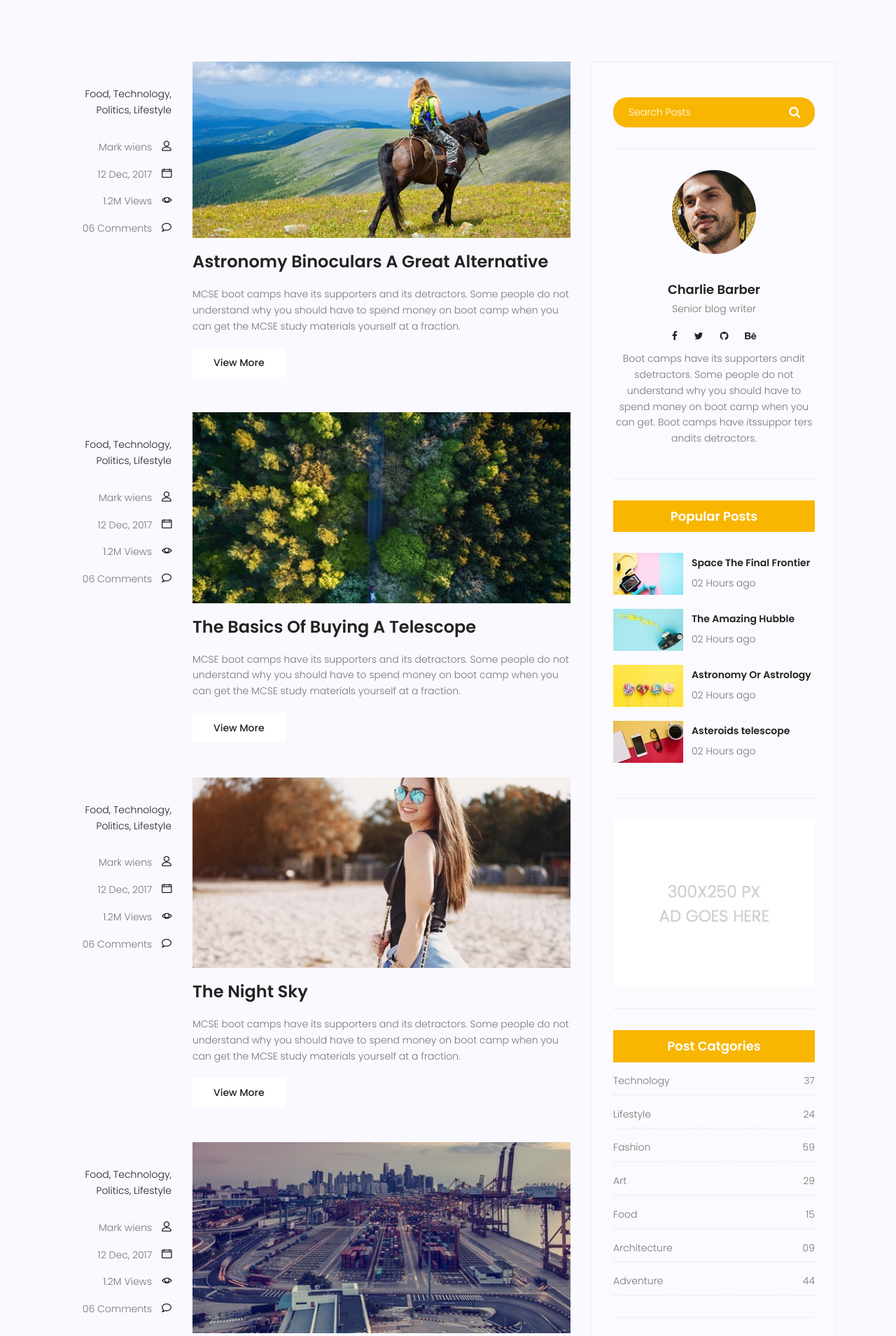
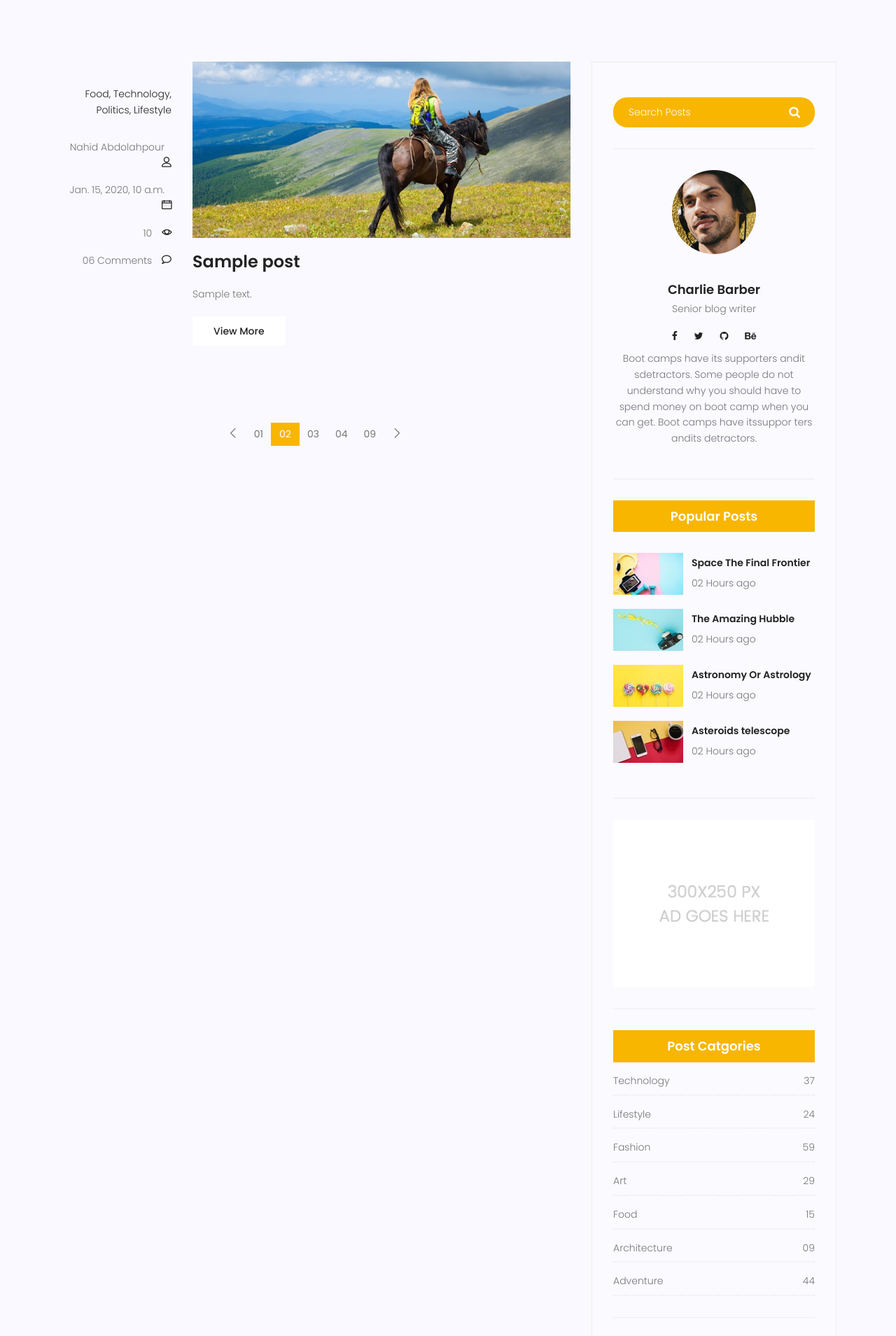
Before and after one commit to NAHID1367/site_test, a Django app: page /blog/ in a window 1280 px wide. Shown: the part 1042-2951 px from the top of the page at 70% size. Run offline with Django 4.2, Linux system fonts and the light colour scheme; tables that the repository leaves empty hold one stand-in row (values such as "Sample post"); some libraries are stand-ins or nearby versions.

Commit message:
created test
created test.html
edit blog.html
post id

```diff
--- a/blog/urls.py
+++ b/blog/urls.py
@@ -1,9 +1,11 @@
 from  django.urls import path
-from .views import blog_view, single_view
+from .views import blog_view, single_view, test
 
 app_name = 'blog'
 
 urlpatterns = [
     path('', blog_view,name='index'),
     path('single/',single_view,name='single'),
+    path('post/<int:pid>',test,name='test'),
+    #path('<str:name>/<str:family_name>/<int:age>',test,name='test'),
 ]
--- a/blog/views.py
+++ b/blog/views.py
@@ -1,8 +1,16 @@
-from django.shortcuts import render
-
+from django.shortcuts import render, get_object_or_404
+from blog.models import Post
 
 def blog_view(request):
-    return render(request,'blog/blog-home.html')
+    posts = Post.objects.all()
+    context = {'posts':posts}
+    return render(request,'blog/blog-home.html',context)
 
 def single_view(request):
     return render(request,'blog/blog-single.html')
+
+def test(request,pid):
+    #post = Post.objects.get(id=pid)
+    post = get_object_or_404(Post, pk=pid)
+    context = {'post':post}
+    return render(request,'blog/test.html',context)
--- a/templates/blog/blog-home.html
+++ b/templates/blog/blog-home.html
@@ -86,6 +86,7 @@
 				<div class="container">
 					<div class="row">
 						<div class="col-lg-8 posts-list">
+							{% for post in posts %}
 							<div class="single-post row">
 								<div class="col-lg-3  col-md-3 meta-details">
 									<ul class="tags">
@@ -95,9 +96,9 @@
 										<li><a href="#">Lifestyle</a></li>
 									</ul>
 									<div class="user-details row">
-										<p class="user-name col-lg-12 col-md-12 col-6"><a href="#">Mark wiens</a> <span class="lnr lnr-user"></span></p>
-										<p class="date col-lg-12 col-md-12 col-6"><a href="#">12 Dec, 2017</a> <span class="lnr lnr-calendar-full"></span></p>
-										<p class="view col-lg-12 col-md-12 col-6"><a href="#">1.2M Views</a> <span class="lnr lnr-eye"></span></p>
+										<p class="user-name col-lg-12 col-md-12 col-6"><a href="#">Nahid Abdolahpour</a> <span class="lnr lnr-user"></span></p>
+										<p class="date col-lg-12 col-md-12 col-6"><a href="#">{{post.publish_date}}</a> <span class="lnr lnr-calendar-full"></span></p>
+										<p class="view col-lg-12 col-md-12 col-6"><a href="#">{{post.counted_views}}</a> <span class="lnr lnr-eye"></span></p>
 										<p class="comments col-lg-12 col-md-12 col-6"><a href="#">06 Comments</a> <span class="lnr lnr-bubble"></span></p>
 									</div>
 								</div>
@@ -105,91 +106,14 @@
 									<div class="feature-img">
 										<img class="img-fluid" src="{% static 'img/blog/feature-img1.jpg' %}" alt="">
 									</div>
-									<a class="posts-title" href="blog-single.html"><h3>Astronomy Binoculars A Great Alternative</h3></a>
+									<a class="posts-title" href="#"><h3>{{post.title}}</h3></a>
 									<p class="excert">
-										MCSE boot camps have its supporters and its detractors. Some people do not understand why you should have to spend money on boot camp when you can get the MCSE study materials yourself at a fraction.
+										{{post.content}}
 									</p>
-									<a href="blog-single.html" class="primary-btn">View More</a>
+									<a href="#" class="primary-btn">View More</a>
 								</div>
 							</div>
-							<div class="single-post row">
-								<div class="col-lg-3  col-md-3 meta-details">
-									<ul class="tags">
-										<li><a href="#">Food,</a></li>
-										<li><a href="#">Technology,</a></li>
-										<li><a href="#">Politics,</a></li>
-										<li><a href="#">Lifestyle</a></li>
-									</ul>
-									<div class="user-details row">
-										<p class="user-name col-lg-12 col-md-12 col-6"><a href="#">Mark wiens</a> <span class="lnr lnr-user"></span></p>
-										<p class="date col-lg-12 col-md-12 col-6"><a href="#">12 Dec, 2017</a> <span class="lnr lnr-calendar-full"></span></p>
-										<p class="view col-lg-12 col-md-12 col-6"><a href="#">1.2M Views</a> <span class="lnr lnr-eye"></span></p>
-										<p class="comments col-lg-12 col-md-12 col-6"><a href="#">06 Comments</a> <span class="lnr lnr-bubble"></span></p>
-									</div>
-								</div>
-								<div class="col-lg-9 col-md-9 ">
-									<div class="feature-img">
-										<img class="img-fluid" src="{% static 'img/blog/feature-img2.jpg' %}" alt="">
-									</div>
-									<a class="posts-title" href="blog-single.html"><h3>The Basics Of Buying A Telescope</h3></a>
-									<p class="excert">
-										MCSE boot camps have its supporters and its detractors. Some people do not understand why you should have to spend money on boot camp when you can get the MCSE study materials yourself at a fraction.
-									</p>
-									<a href="blog-single.html" class="primary-btn">View More</a>
-								</div>
-							</div>
-							<div class="single-post row">
-								<div class="col-lg-3  col-md-3 meta-details">
-									<ul class="tags">
-										<li><a href="#">Food,</a></li>
-										<li><a href="#">Technology,</a></li>
-										<li><a href="#">Politics,</a></li>
-										<li><a href="#">Lifestyle</a></li>
-									</ul>
-									<div class="user-details row">
-										<p class="user-name col-lg-12 col-md-12 col-6"><a href="#">Mark wiens</a> <span class="lnr lnr-user"></span></p>
-										<p class="date col-lg-12 col-md-12 col-6"><a href="#">12 Dec, 2017</a> <span class="lnr lnr-calendar-full"></span></p>
-										<p class="view col-lg-12 col-md-12 col-6"><a href="#">1.2M Views</a> <span class="lnr lnr-eye"></span></p>
-										<p class="comments col-lg-12 col-md-12 col-6"><a href="#">06 Comments</a> <span class="lnr lnr-bubble"></span></p>
-									</div>
-								</div>
-								<div class="col-lg-9 col-md-9">
-									<div class="feature-img">
-										<img class="img-fluid" src="{% static 'img/blog/feature-img4.jpg' %}" alt="">
-									</div>
-									<a class="posts-title" href="blog-single.html"><h3>The Night Sky</h3></a>
-									<p class="excert">
-										MCSE boot camps have its supporters and its detractors. Some people do not understand why you should have to spend money on boot camp when you can get the MCSE study materials yourself at a fraction.
-									</p>
-									<a href="blog-single.html" class="primary-btn">View More</a>
-								</div>
-							</div>
-							<div class="single-post row">
-								<div class="col-lg-3 col-md-3 meta-details">
-									<ul class="tags">
-										<li><a href="#">Food,</a></li>
-										<li><a href="#">Technology,</a></li>
-										<li><a href="#">Politics,</a></li>
-										<li><a href="#">Lifestyle</a></li>
-									</ul>
-									<div class="user-details row">
-										<p class="user-name col-lg-12 col-md-12 col-6"><a href="#">Mark wiens</a> <span class="lnr lnr-user"></span></p>
-										<p class="date col-lg-12 col-md-12 col-6"><a href="#">12 Dec, 2017</a> <span class="lnr lnr-calendar-full"></span></p>
-										<p class="view col-lg-12 col-md-12 col-6"><a href="#">1.2M Views</a> <span class="lnr lnr-eye"></span></p>
-										<p class="comments col-lg-12 col-md-12 col-6"><a href="#">06 Comments</a> <span class="lnr lnr-bubble"></span></p>
-									</div>
-								</div>
-								<div class="col-lg-9 col-md-9">
-									<div class="feature-img">
-										<img class="img-fluid" src="{% static 'img/blog/feature-img5.jpg' %}" alt="">
-									</div>
-									<a class="posts-title" href="blog-single.html"><h3>Telescopes 101</h3></a>
-									<p class="excert">
-										MCSE boot camps have its supporters and its detractors. Some people do not understand why you should have to spend money on boot camp when you can get the MCSE study materials yourself at a fraction.
-									</p>
-									<a href="blog-single.html" class="primary-btn">View More</a>
-								</div>
-							</div>
+							{% endfor %}
 		                    <nav class="blog-pagination justify-content-center d-flex">
 		                        <ul class="pagination">
 		                            <li class="page-item">
```
Also changed, not shown: templates/blog/test.html (added, +17 -0 lines).
